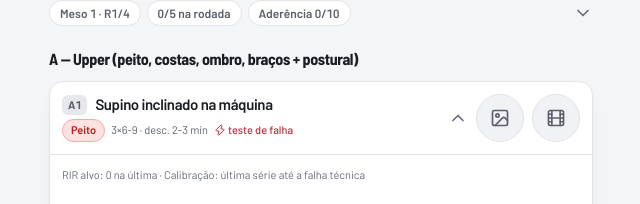
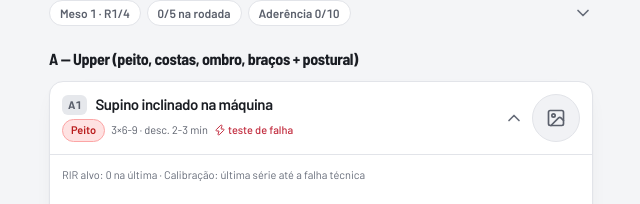
Before and after one commit to brunofreitasbm-web/BioFIT, a Next.js app in the folder apps/treino/: page / in a window 1280 px wide. Shown: the part 276-480 px from the top of the page, without its empty margins (319-959 px from the left). Built offline with nearby package versions, Linux system fonts and the light colour scheme.

Commit message:
feat(treino): remove botão e modal de vídeo do exercício
Co-Authored-By: Claude Sonnet 5.5 <noreply@anthropic.com>
Claude-Session: https://claude.ai/code/session_01Rf7A6rZ5EcXjQv8F1KHWC5

```diff
--- a/apps/treino/components/ExercicioCard.tsx
+++ b/apps/treino/components/ExercicioCard.tsx
@@ -2,11 +2,10 @@
 
 import { useEffect, useState } from "react";
 import { useBackLayers } from "@/hooks/useBackHandler";
-import { ArrowRight, ChevronDown, Film, Image as ImageIcon, Layers, Lightbulb, ListOrdered, Check, Link2, TrendingUp, Trophy, Zap } from "lucide-react";
+import { ArrowRight, ChevronDown, Image as ImageIcon, Layers, Lightbulb, ListOrdered, Check, Link2, TrendingUp, Trophy, Zap } from "lucide-react";
 import { ICON, STROKE } from "@/lib/icones";
 import type { ExercicioEfetivo, SerieRegistrada } from "@/lib/tipos";
 import { GrupoBadge } from "./GrupoBadge";
-import { VideoModal } from "./VideoModal";
 import { ImagemExercicio } from "./ImagemExercicio";
 import { cn } from "@/lib/cn";
 import { alvoDeEsforco, e1rm, parseDescansoSegundos } from "@/lib/descanso";
@@ -54,13 +53,11 @@ export function ExercicioCard({
   const [recorde1RMAnterior, setRecorde1RMAnterior] = useState<number | null>(null);
   // Incrementa a cada toque na sugestão para a linha de input repopular os campos.
   const [preenchimento, setPreenchimento] = useState<{ kg: string; reps: string; n: number } | null>(null);
-  const [videoAberto, setVideoAberto] = useState(false);
   const [fotoAberta, setFotoAberta] = useState(false);
   const [dicasAbertas, setDicasAbertas] = useState(false);
 
-  // Botão/gesto voltar do celular fecha o vídeo/foto abertos (ver hooks/useBackHandler).
+  // Botão/gesto voltar do celular fecha a foto aberta (ver hooks/useBackHandler).
   useBackLayers([
-    { active: videoAberto, back: () => setVideoAberto(false) },
     { active: fotoAberta, back: () => setFotoAberta(false) },
   ]);
   const [seriesIndividuais, setSeriesIndividuais] = useState(false);
@@ -254,20 +251,6 @@ export function ExercicioCard({
             <ImageIcon aria-hidden="true" size={ICON.md} />
           </button>
         )}
-
-        {expandido && exercicio.youtubeId && (
-          <button
-            type="button"
-            onClick={(e) => {
-              e.stopPropagation();
-              setVideoAberto(true);
-            }}
-            className="toque flex h-12 w-12 shrink-0 items-center justify-center rounded-full border border-line bg-base-700 text-ink-muted hover:border-brand/40 hover:text-brand"
-            aria-label={`Ver vídeo de ${exercicio.nome}`}
-          >
-            <Film aria-hidden="true" size={ICON.md} />
-          </button>
-        )}
       </div>
 
       {expandido && (
@@ -428,9 +411,6 @@ export function ExercicioCard({
 
       {fotoAberta && exercicio.imagem && (
         <ImagemExercicio pasta={exercicio.imagem} titulo={exercicio.nome} onClose={() => setFotoAberta(false)} />
-      )}
-      {videoAberto && exercicio.youtubeId && (
-        <VideoModal youtubeId={exercicio.youtubeId} titulo={exercicio.nome} onClose={() => setVideoAberto(false)} />
       )}
     </div>
   );
--- a/apps/treino/components/VideoModal.tsx
+++ /dev/null
@@ -1,33 +0,0 @@
-"use client";
-
-import { X } from "lucide-react";
-import { ICON } from "@/lib/icones";
-
-export function VideoModal({ youtubeId, titulo, onClose }: { youtubeId: string; titulo: string; onClose: () => void }) {
-  return (
-    <div className="fixed inset-0 z-40 flex items-center justify-center bg-black/70 p-4" onClick={onClose}>
-      <div className="w-full max-w-xl" onClick={(e) => e.stopPropagation()}>
-        <div className="mb-2 flex items-center justify-between">
-          <p className="truncate pr-2 text-sm font-medium text-white">{titulo}</p>
-          <button
-            type="button"
-            onClick={onClose}
-            className="flex h-8 w-8 shrink-0 items-center justify-center rounded-full bg-white/90 text-base-950"
-            aria-label="Fechar vídeo"
-          >
-            <X aria-hidden="true" size={ICON.sm} />
-          </button>
-        </div>
-        <div className="overflow-hidden rounded-xl bg-black shadow-panel" style={{ aspectRatio: "16 / 9" }}>
-          <iframe
-            src={`https://www.youtube.com/embed/${youtubeId}?autoplay=1&mute=1&end=30`}
-            title={titulo}
-            allow="accelerometer; autoplay; clipboard-write; encrypted-media; gyroscope; picture-in-picture"
-            allowFullScreen
-            className="h-full w-full"
-          />
-        </div>
-      </div>
-    </div>
-  );
-}
```
